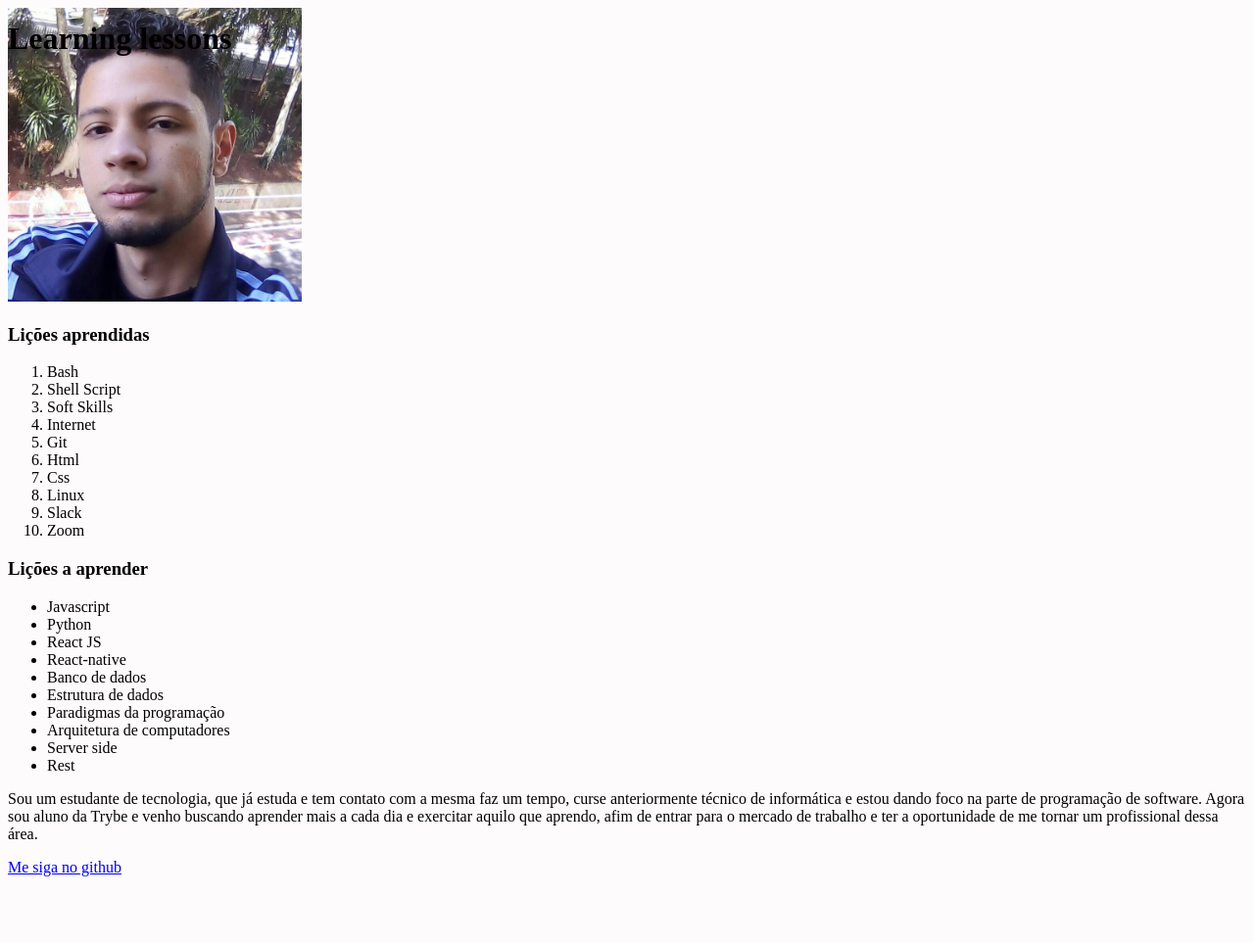
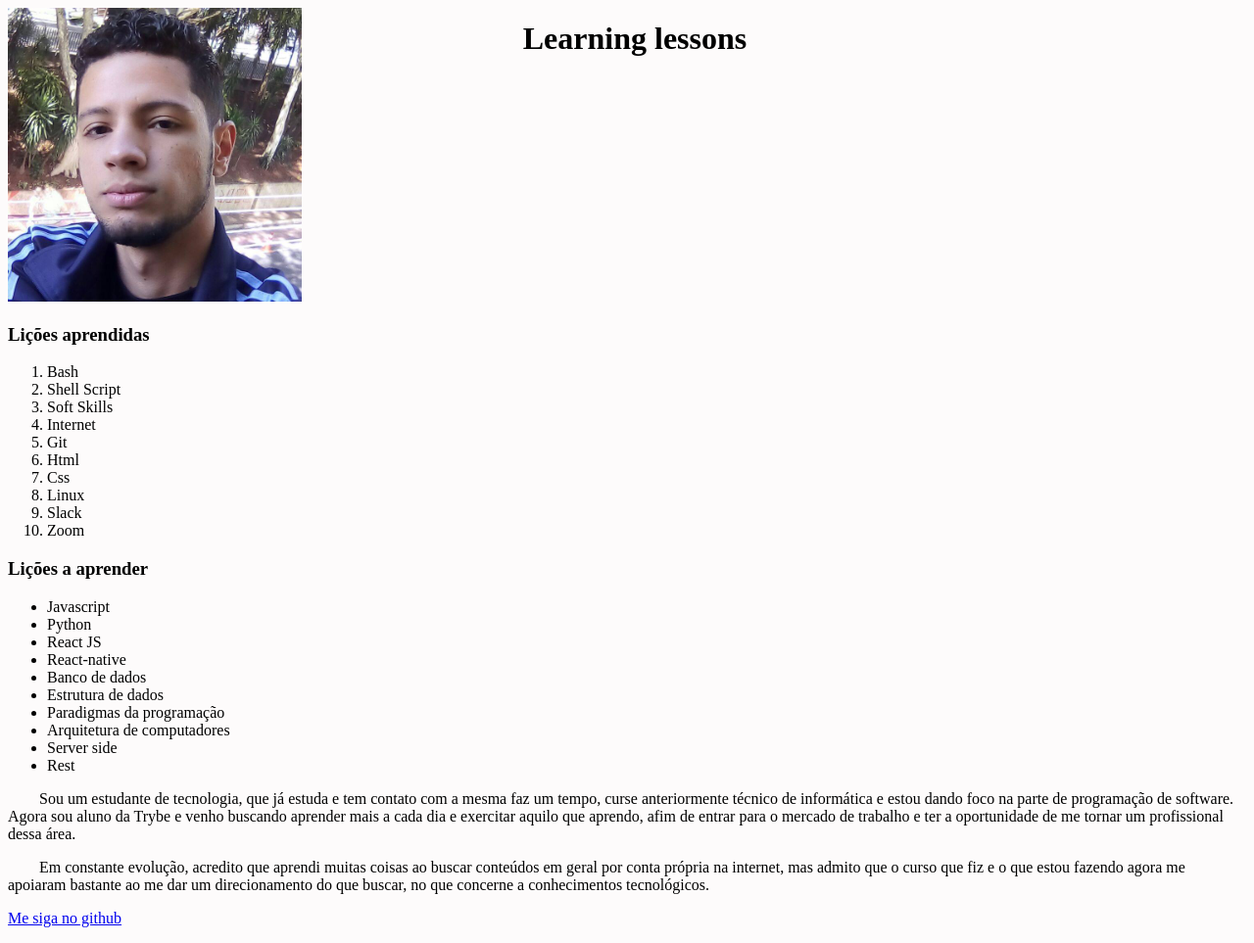
Before and after one commit to richardfazeredo91/lessons-learned, a plain HTML site: page index.html in a window 1280 px wide. Shown: the whole page at 98% size. Before the commit the page ends 911 px from the top, so only its background shows below. Drawn offline with Linux system fonts and the light colour scheme.

Commit message:
Adicionando um artigo sobre a passagem do meu aprendizado

```diff
--- a/index.html
+++ b/index.html
@@ -52,6 +52,16 @@
     </p>
   </article>
 
+  <aside>
+    <p>
+      Em constante evolução, acredito que aprendi muitas coisas ao buscar
+      conteúdos em geral por conta própria na internet, mas admito que o
+      curso que fiz e o que estou fazendo agora me apoiaram bastante ao
+      me dar um direcionamento do que buscar, no que concerne a conhecimentos
+      tecnológicos.
+    </p>
+  </aside>
+
   <footer id="rodape">
     <a href="https://github.com/richardfazeredo" target="blank">
       <p>Me siga no github</p>
--- a/style.css
+++ b/style.css
@@ -5,8 +5,17 @@ body {
 #cabecalho {
   top: 0px;
   position: fixed;
+  width: 100%;
+}
+
+#titulo {
+  text-align: center;
 }
 
 #minha_foto {
   width: 300px;
 }
+
+article, aside p {
+  text-indent: 2em;
+}
```
